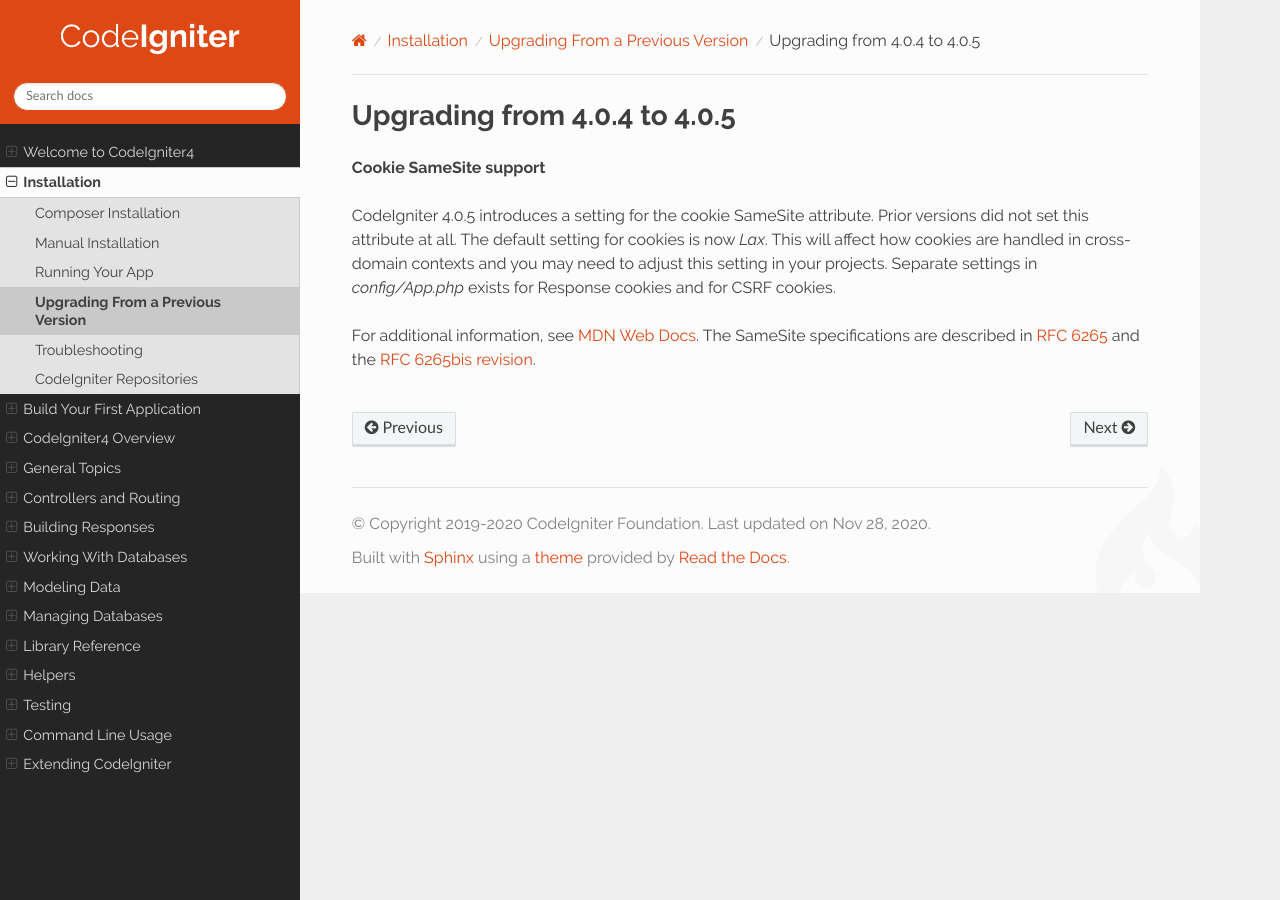
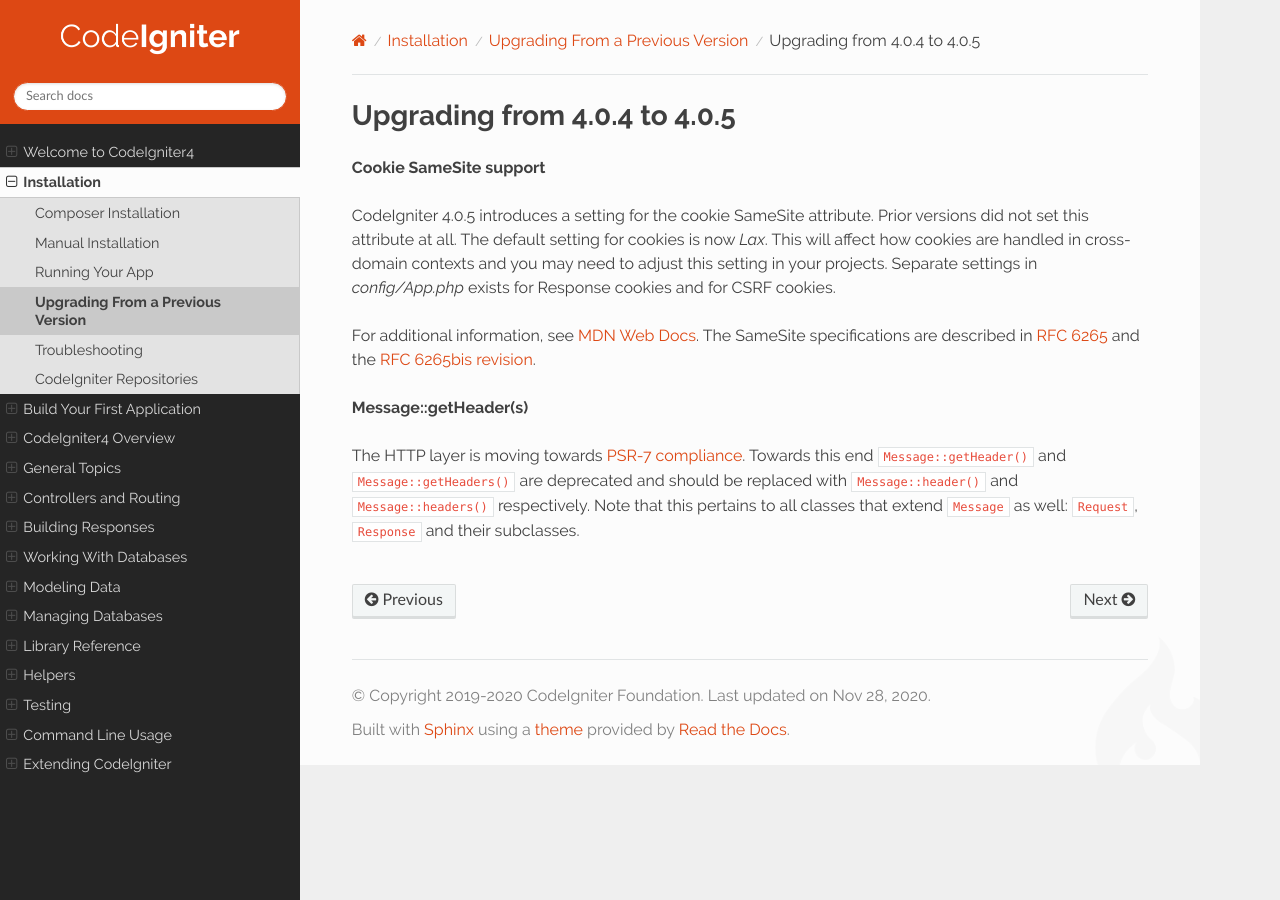
Before and after one commit to NEKOGET/ci4_user_guide_src, a Sphinx documentation site: the page built from source/installation/upgrade_405.rst, in a window 1280 px wide. Built offline with Sphinx 7.4.7 and the Read the Docs theme 2.0.0, drawn with Linux system fonts in a browser that asks for light colours.

Commit message:
[ci skip] Add upgrade note

```diff
--- a/source/installation/upgrade_405.rst
+++ b/source/installation/upgrade_405.rst
@@ -12,3 +12,10 @@ exists for Response cookies and for CSRF cookies.
 For additional information, see `MDN Web Docs <https://developer.mozilla.org/pl/docs/Web/HTTP/Headers/Set-Cookie/SameSite>`_.
 The SameSite specifications are described in `RFC 6265 <https://tools.ietf.org/html/rfc6265>`_
 and the `RFC 6265bis revision <https://datatracker.ietf.org/doc/draft-ietf-httpbis-rfc6265bis/?include_text=1>`_.
+
+**Message::getHeader(s)**
+
+The HTTP layer is moving towards `PSR-7 compliance <https://www.php-fig.org/psr/psr-7/>`_. Towards this end
+``Message::getHeader()`` and ``Message::getHeaders()`` are deprecated and should be replaced
+with ``Message::header()`` and ``Message::headers()`` respectively. Note that this pertains
+to all classes that extend ``Message`` as well: ``Request``, ``Response`` and their subclasses.
```
